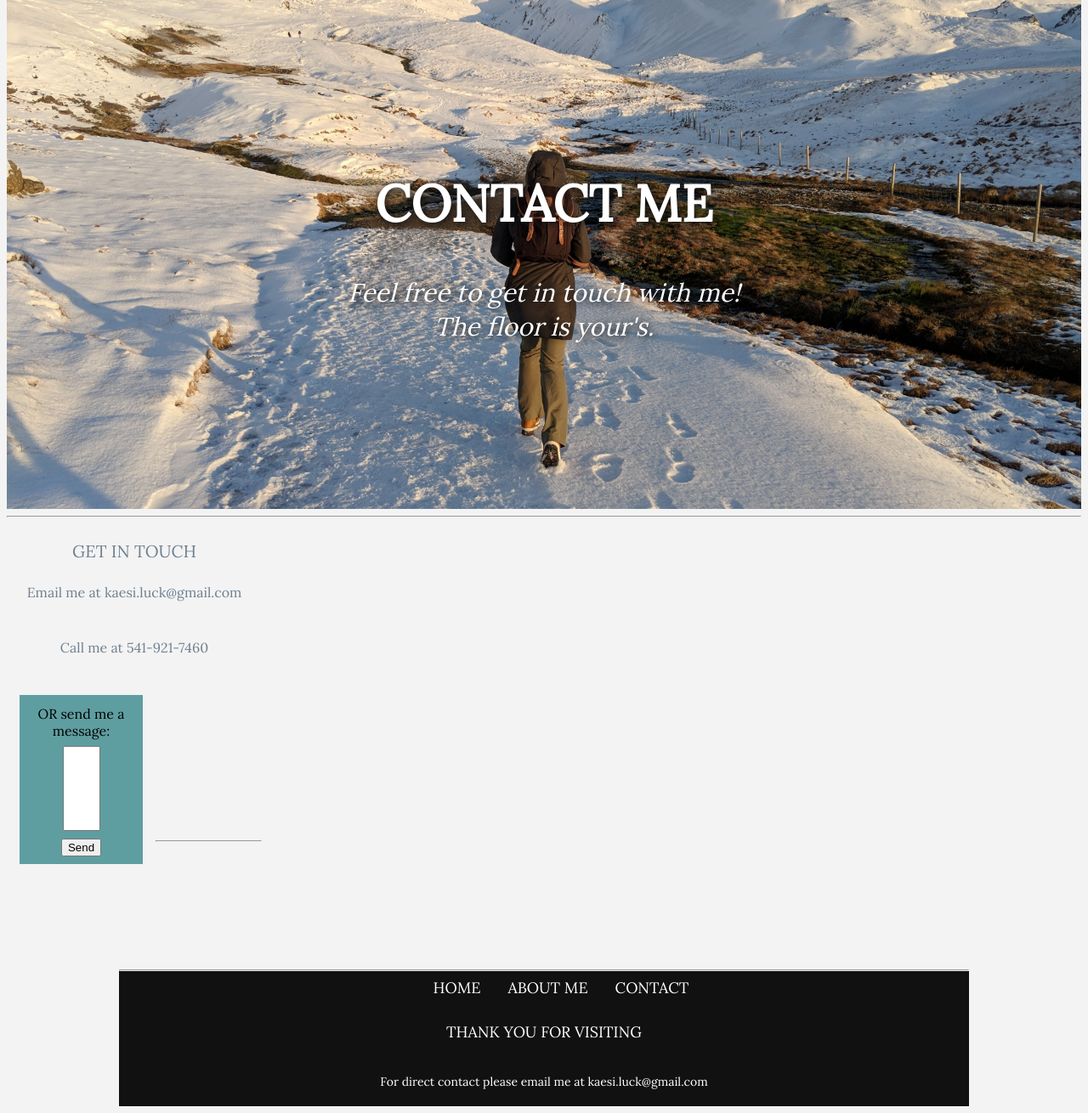
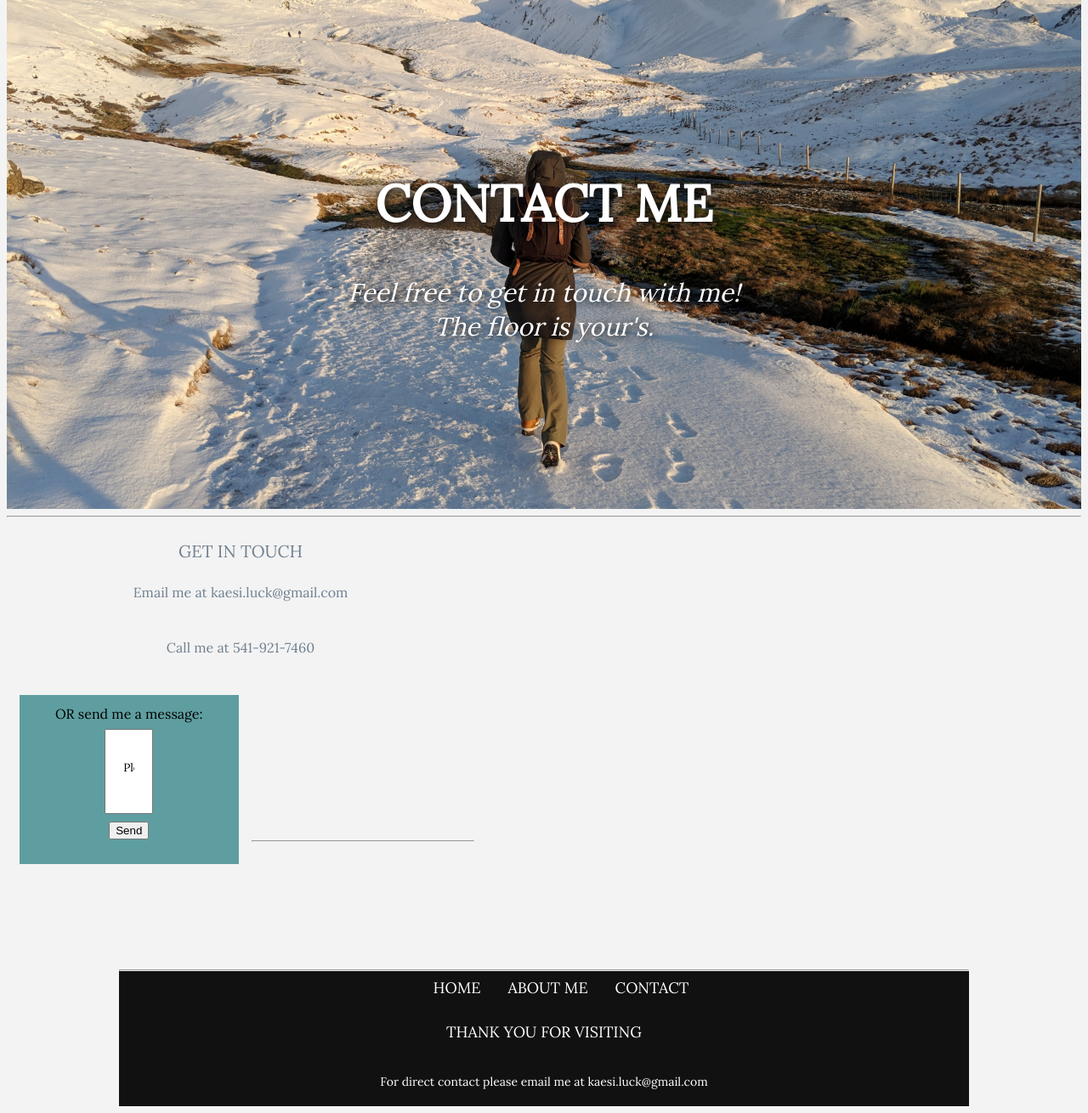
Before and after one commit to kaesiluck/kaesiluck.github.io, a PHP site: page /contactMe.html in a window 1280 px wide. Shown: the part 109-1419 px from the top of the page at 85% size. Run offline with PHP 8.4, Linux system fonts and the light colour scheme.

Commit message:
Update style.css

```diff
--- a/style.css
+++ b/style.css
@@ -649,7 +649,7 @@ div .education-psu ul li {
 
 .contact-main {
   margin-bottom: 150px;
-  width: 300px;
+  width: 550px;
 }
 
  .contact-main h4 {
```
